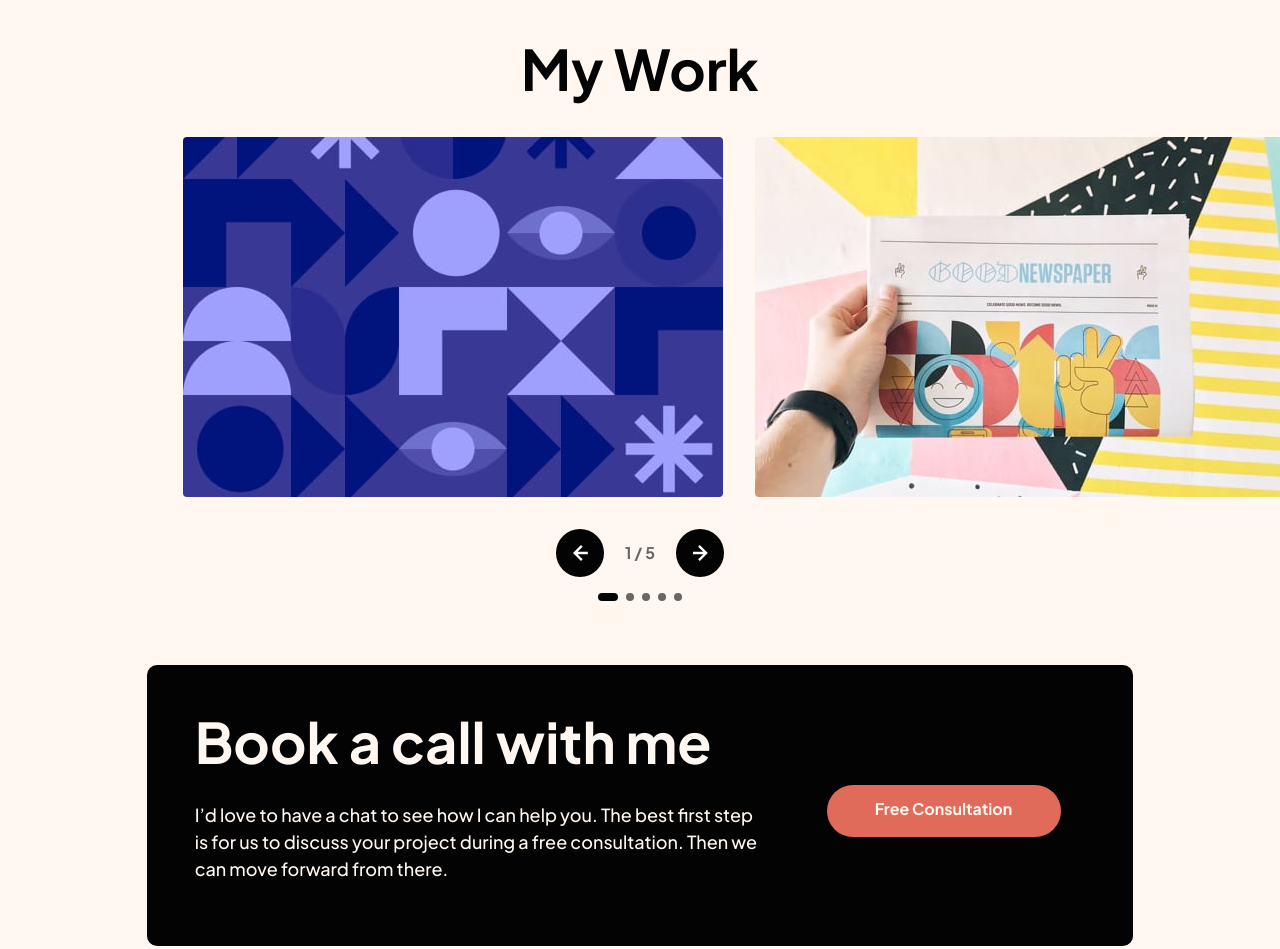
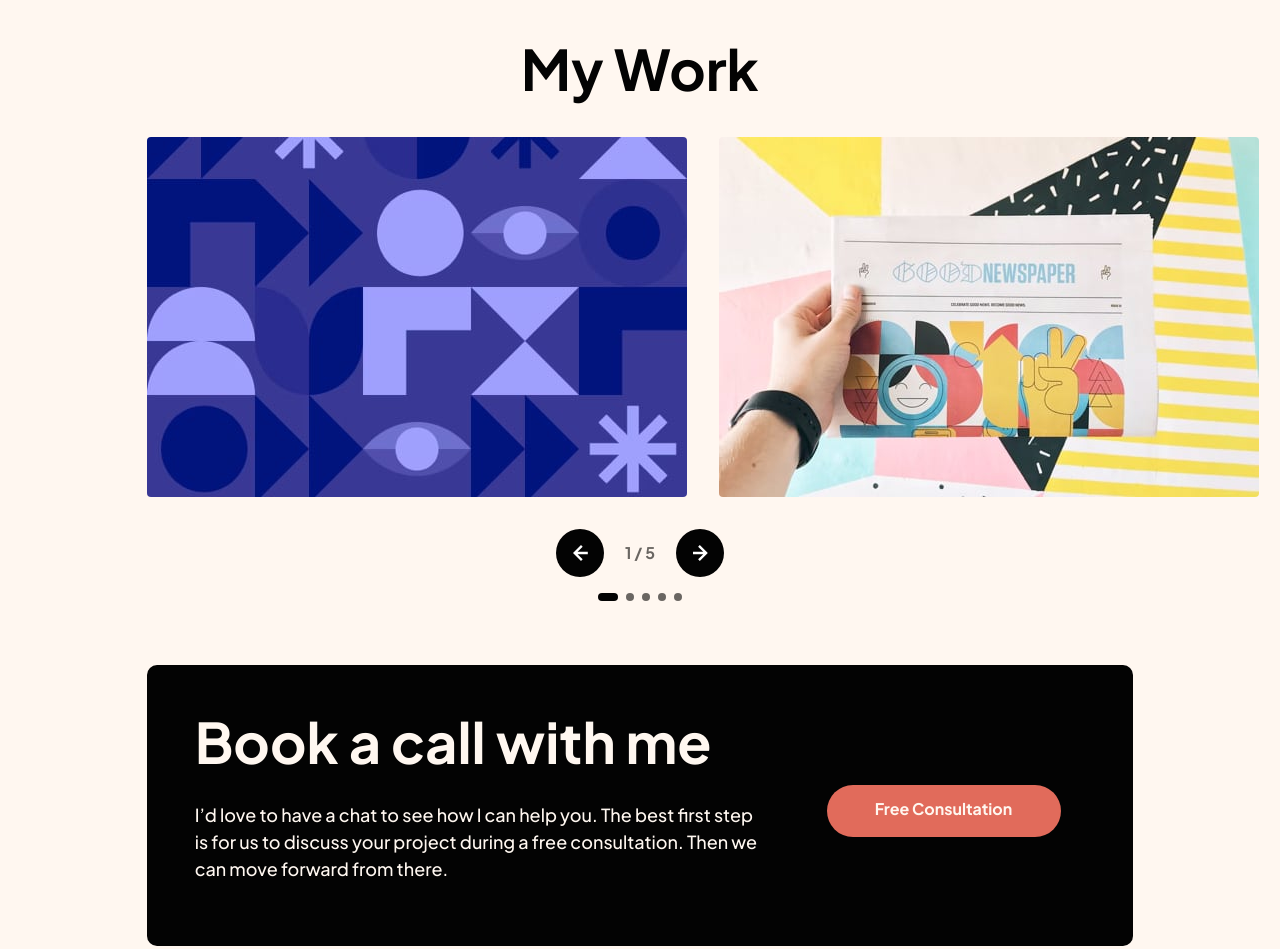
Before and after one commit to Emngila/Emngilah_single.page.design-portfolio, a website: page index.html in a window 1280 px wide. Shown: the part 1340-2289 px from the top of the page. Drawn offline with Linux system fonts and the light colour scheme.

Commit message:
improve slider

```diff
--- a/index.html
+++ b/index.html
@@ -157,7 +157,7 @@
         <div class="slider-container relative" aria-label="Portfolio slider">
           <div class=" rounded-sm">
             <div
-              class="slides   translate-x-9 flex gap-x-8 transition-transform duration-300 ease-out will-change-transform"
+              class="slides    flex gap-x-8 transition-transform duration-300 ease-out will-change-transform"
             >
               <figure
                 class="slide w-[16.875rem] sm:w-[33.75rem] aspect-[3/2] max-w-full rounded-sm flex-shrink-0 overflow-hidden"
```
Also changed, not shown: src/output.css.
